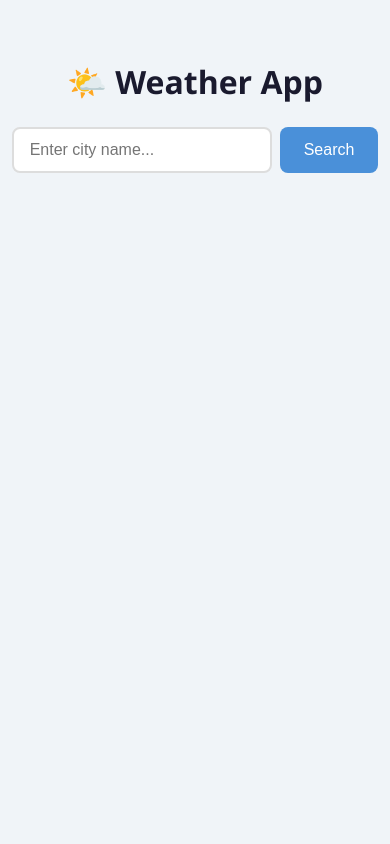
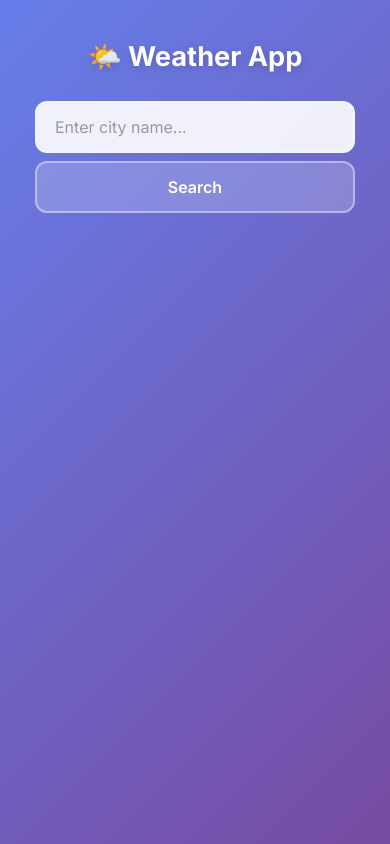
Before and after one commit to nevil-codes/weather, a React (Vite) app: page / in a window 390 px wide. Built offline with nearby package versions, Linux system fonts and the light colour scheme.

Commit message:
chore: final UI polish, responsive CSS, and project README

```diff
--- a/src/index.css
+++ b/src/index.css
@@ -1,6 +1,9 @@
 /* ===========================
    Global Styles — Weather App
    =========================== */
+
+/* Import a clean Google Font */
+@import url('https://fonts.googleapis.com/css2?family=Inter:wght@400;600;700&display=swap');
 
 /* Reset default margins and set a base font */
 * {
@@ -10,8 +13,8 @@
 }
 
 body {
-  font-family: 'Segoe UI', Tahoma, Geneva, Verdana, sans-serif;
-  background-color: #f0f4f8;
+  font-family: 'Inter', 'Segoe UI', Tahoma, Geneva, Verdana, sans-serif;
+  background: linear-gradient(135deg, #667eea 0%, #764ba2 100%);
   color: #333;
   min-height: 100vh;
 }
@@ -29,9 +32,11 @@ body {
 }
 
 .app-title {
-  font-size: 2rem;
-  margin-bottom: 24px;
-  color: #1a1a2e;
+  font-size: 2.2rem;
+  font-weight: 700;
+  margin-bottom: 28px;
+  color: #ffffff;
+  text-shadow: 0 2px 8px rgba(0, 0, 0, 0.15);
 }
 
 /* ===========================
@@ -45,32 +50,47 @@ body {
 }
 
 .search-input {
-  padding: 12px 16px;
+  padding: 14px 18px;
   font-size: 1rem;
-  border: 2px solid #ddd;
-  border-radius: 8px;
+  font-family: inherit;
+  border: 2px solid rgba(255, 255, 255, 0.3);
+  border-radius: 12px;
   outline: none;
-  width: 260px;
-  transition: border-color 0.2s;
+  width: 280px;
+  background: rgba(255, 255, 255, 0.9);
+  backdrop-filter: blur(4px);
+  transition: border-color 0.2s, box-shadow 0.2s;
+}
+
+.search-input::placeholder {
+  color: #999;
 }
 
 .search-input:focus {
-  border-color: #4a90d9;
+  border-color: #ffffff;
+  box-shadow: 0 0 0 3px rgba(255, 255, 255, 0.3);
 }
 
 .search-button {
-  padding: 12px 24px;
+  padding: 14px 28px;
   font-size: 1rem;
-  background-color: #4a90d9;
+  font-family: inherit;
+  font-weight: 600;
+  background-color: rgba(255, 255, 255, 0.2);
   color: white;
-  border: none;
-  border-radius: 8px;
+  border: 2px solid rgba(255, 255, 255, 0.4);
+  border-radius: 12px;
   cursor: pointer;
-  transition: background-color 0.2s;
+  backdrop-filter: blur(4px);
+  transition: background-color 0.2s, transform 0.1s;
 }
 
 .search-button:hover {
-  background-color: #357abd;
+  background-color: rgba(255, 255, 255, 0.35);
+}
+
+.search-button:active {
+  transform: scale(0.97);
 }
 
 /* ===========================
@@ -78,16 +98,18 @@ body {
    =========================== */
 
 .weather-card {
-  background: white;
-  border-radius: 16px;
-  padding: 32px 48px;
+  background: rgba(255, 255, 255, 0.95);
+  border-radius: 20px;
+  padding: 36px 52px;
   text-align: center;
-  box-shadow: 0 4px 20px rgba(0, 0, 0, 0.08);
-  min-width: 280px;
+  box-shadow: 0 8px 32px rgba(0, 0, 0, 0.12);
+  min-width: 300px;
+  animation: fadeIn 0.4s ease-out;
 }
 
 .weather-city {
   font-size: 1.6rem;
+  font-weight: 600;
   color: #1a1a2e;
   margin-bottom: 4px;
 }
@@ -95,10 +117,11 @@ body {
 .weather-icon {
   width: 100px;
   height: 100px;
+  filter: drop-shadow(0 2px 4px rgba(0, 0, 0, 0.1));
 }
 
 .weather-temp {
-  font-size: 3rem;
+  font-size: 3.5rem;
   font-weight: 700;
   color: #1a1a2e;
   margin: -8px 0 4px;
@@ -116,20 +139,71 @@ body {
 
 .loading-text {
   font-size: 1.2rem;
-  color: #4a90d9;
+  color: #ffffff;
   animation: pulse 1.5s ease-in-out infinite;
 }
 
-/* Subtle pulsing animation for the loading text */
 @keyframes pulse {
   0%, 100% { opacity: 1; }
   50% { opacity: 0.4; }
 }
 
 .error-text {
-  font-size: 1.1rem;
+  font-size: 1rem;
   color: #e74c3c;
-  background: #ffeaea;
-  padding: 10px 20px;
-  border-radius: 8px;
+  background: rgba(255, 255, 255, 0.9);
+  padding: 12px 24px;
+  border-radius: 12px;
+  box-shadow: 0 2px 12px rgba(0, 0, 0, 0.08);
 }
+
+/* Fade-in animation for the weather card */
+@keyframes fadeIn {
+  from {
+    opacity: 0;
+    transform: translateY(12px);
+  }
+  to {
+    opacity: 1;
+    transform: translateY(0);
+  }
+}
+
+/* ===========================
+   Responsive — mobile support
+   =========================== */
+
+@media (max-width: 480px) {
+  .app {
+    padding: 40px 16px;
+  }
+
+  .app-title {
+    font-size: 1.7rem;
+  }
+
+  .search-bar {
+    flex-direction: column;
+    width: 100%;
+    max-width: 320px;
+  }
+
+  .search-input {
+    width: 100%;
+  }
+
+  .search-button {
+    width: 100%;
+  }
+
+  .weather-card {
+    min-width: unset;
+    width: 100%;
+    max-width: 320px;
+    padding: 28px 24px;
+  }
+
+  .weather-temp {
+    font-size: 2.8rem;
+  }
+}
```
Also changed, not shown: 1 other file (tests, documents, lock files or other folders).
